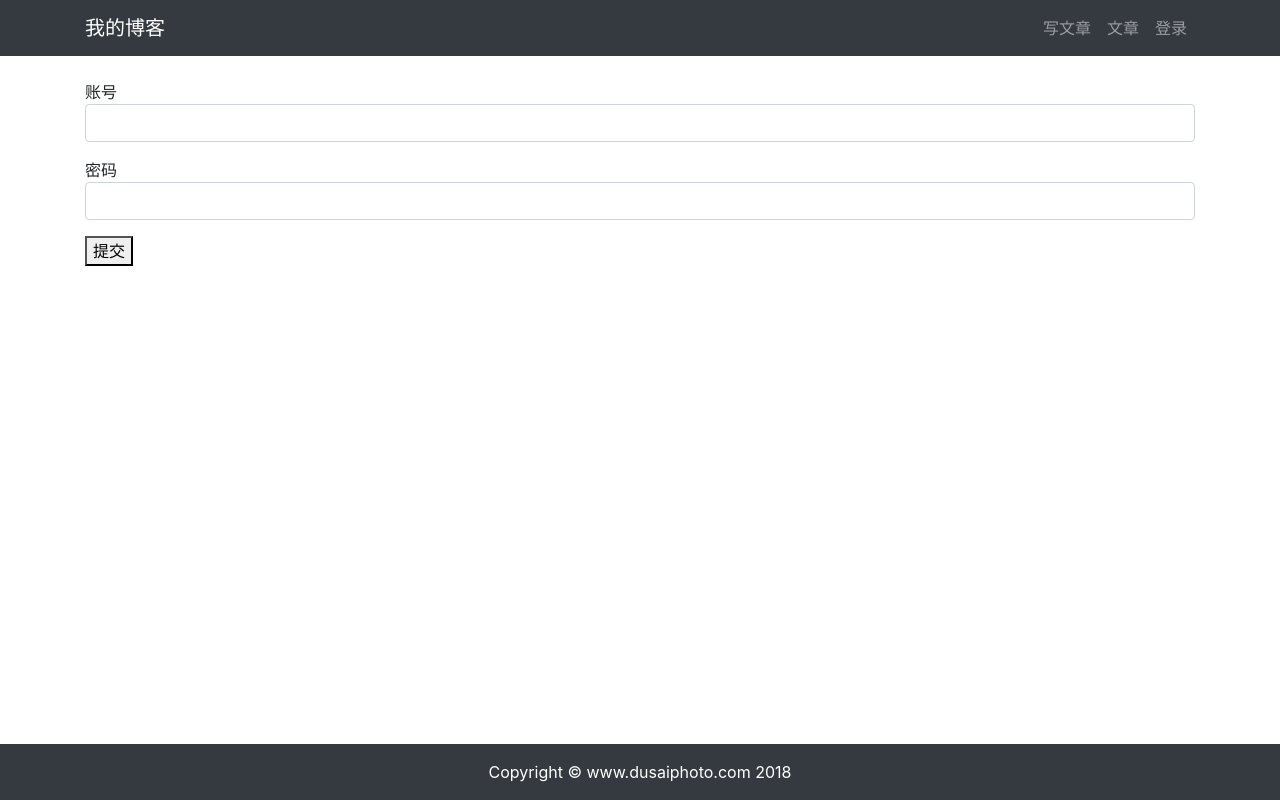
After one commit to suckcategg/BBS_Django, a Django app: page /userprofile/login/ in a window 1280 px wide. The commit adds this page. Run offline with Django 3.2, Linux system fonts and the light colour scheme; some libraries are stand-ins or nearby versions.

Commit message:
完成登录/退出

```diff
--- a/django_BBS/settings.py
+++ b/django_BBS/settings.py
@@ -41,6 +41,7 @@ INSTALLED_APPS = [
     'django.contrib.messages',
     'django.contrib.staticfiles',
     'article',
+    'userprofile',
 
 ]
 
--- a/django_BBS/urls.py
+++ b/django_BBS/urls.py
@@ -14,11 +14,12 @@ Including another URLconf
     2. Add a URL to urlpatterns:  path('blog/', include('blog.urls'))
 """
 from django.contrib import admin
-from django.urls import path,include
+from django.urls import path, include
 
 
 urlpatterns = [
     path('admin/', admin.site.urls),
-    path('article/', include('article.urls',namespace='article')),
+    path('article/', include('article.urls', namespace='article')),
+    path('userprofile/', include('userprofile.urls', namespace='userprofile')),
 
 ]
--- a/templates/article/update.html
+++ b/templates/article/update.html
@@ -17,7 +17,7 @@
                     </div>
                     <div class="form-group">
                         <lable for="title">文章正文</lable>
-                        <textarea type="text" class="form-control" id="body" name="body" >{{ article.body }}</textarea>
+                        <textarea type="text" class="form-control" style="height: 300px" id="body" name="body" >{{ article.body }}</textarea>
                     </div>
                     <button type="submit" class="btn btn-primary">完成</button>
                 </form>
--- a/templates/header.html
+++ b/templates/header.html
@@ -10,6 +10,22 @@
                 <li class="nav-item">
                     <a href="{% url 'article:article_list' %}" class="nav-link">文章</a>
                 </li>
+                {% if user.is_authenticated %}
+                    <li class="nav-item dropdown">
+                        <a href="#" class="nav-link dropdown-toggle" id="navbarDropdown" role="button" data-toggle="dropdown" aria-haspopup="true" aria-expanded="false">
+                            {{ user.username }}
+                        </a>
+                        <div class="dropdown-menu" aria-labelledby="navbarDropdown">
+                            <a class="dropdown-item" href="{% url 'userprofile:logout' %}">退出登录</a>
+                        </div>
+                    </li>
+                {% else %}
+                    <li class="nav-item">
+                        <a class="nav-link" href="{% url 'userprofile:login' %}">登录</a>
+                    </li>
+
+
+                {% endif %}
             </ul>
         </div>
 
--- /dev/null
+++ b/templates/userprofile/login.html
@@ -0,0 +1,27 @@
+{% extends "base.html" %} {% load staticfiles %}
+{% block title %}登录{% endblock title %}
+{% block content %}
+    <div class="container">
+        <div class="row">
+            <div class="col-12">
+                <br>
+                <form action="." method="post">
+                    {% csrf_token %}
+                    <!--账号-->
+                    <div class="form-group">
+                        <lable for="username">账号</lable>
+                        <input type="text" class="form-control" id="username" name="username">
+                    </div>
+                    <!--密码-->
+                    <div class="form-group">
+                        <lable for="password">密码</lable>
+                        <input type="password" class="form-control" id="password" name="password">
+                    </div>
+                    <button class="submit-row" type="submit">提交</button>
+                </form>
+            </div>
+        </div>
+    </div>
+
+
+{% endblock content %}
--- a/userprofile/forms.py
+++ b/userprofile/forms.py
@@ -0,0 +1,5 @@
+from django import forms
+from django.contrib.auth.models import User
+class UserLoginForm(forms.Form):
+    username = forms.CharField()
+    password = forms.CharField()
--- /dev/null
+++ b/userprofile/urls.py
@@ -0,0 +1,8 @@
+from django.urls import path
+from . import views
+app_name = 'userprofile'
+urlpatterns = [
+    #用户登录
+    path('login/', views.user_login, name='login'),
+    path('logout/', views.user_logout, name='logout'),
+]
--- a/userprofile/views.py
+++ b/userprofile/views.py
@@ -1,3 +1,32 @@
-from django.shortcuts import render
+from django.shortcuts import render, redirect
+from django.contrib.auth import authenticate, login, logout
+from django.http import HttpResponse
+from .forms import UserLoginForm
 
 # Create your views here.
+
+
+def user_login(request):
+    if request.method == 'POST':
+        user_login_form = UserLoginForm(data=request.POST)
+        if user_login_form.is_valid():
+            data = user_login_form.cleaned_data
+            # 检验账号、密码是否正确匹配数据库中的某个用户
+            # 如果均匹配则返回这个 user 对象
+            user = authenticate(username=data['username'], password=data['password'])
+            if user:
+                login(request, user)
+                return redirect("article:article_list")
+            else:
+                return HttpResponse("账号或密码输入错误，请重新输入！")
+        else:
+            return HttpResponse("账号或密码输入不合法")
+    elif request.method == 'GET':
+        user_login_form = UserLoginForm()
+        context = {'from': user_login_form}
+        return render(request, 'userprofile/login.html', context)
+    else:
+        return HttpResponse("请使用GET或POST请求数据")
+def user_logout(request):
+    logout(request)
+    return redirect("article:article_list")
```
Also changed, not shown: db.sqlite3, static/jquery/jquery-3.3.1.js.
